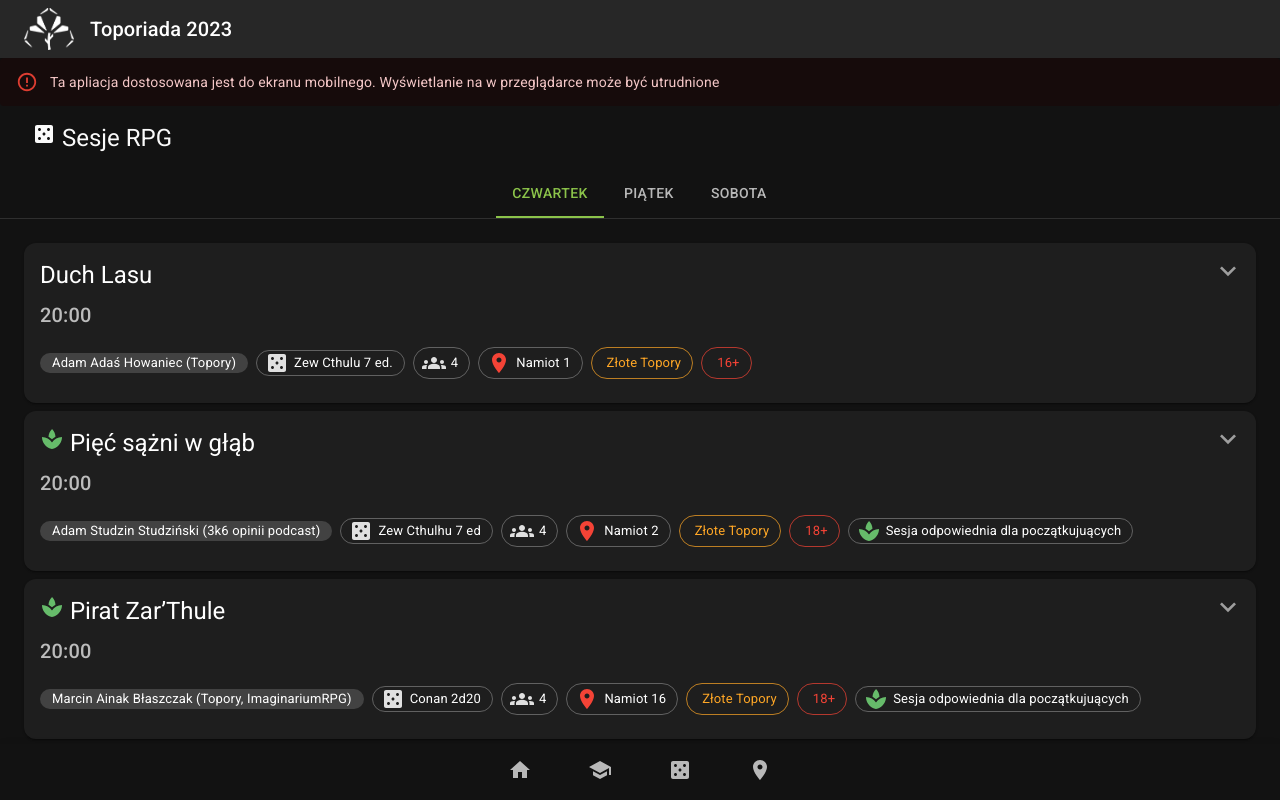
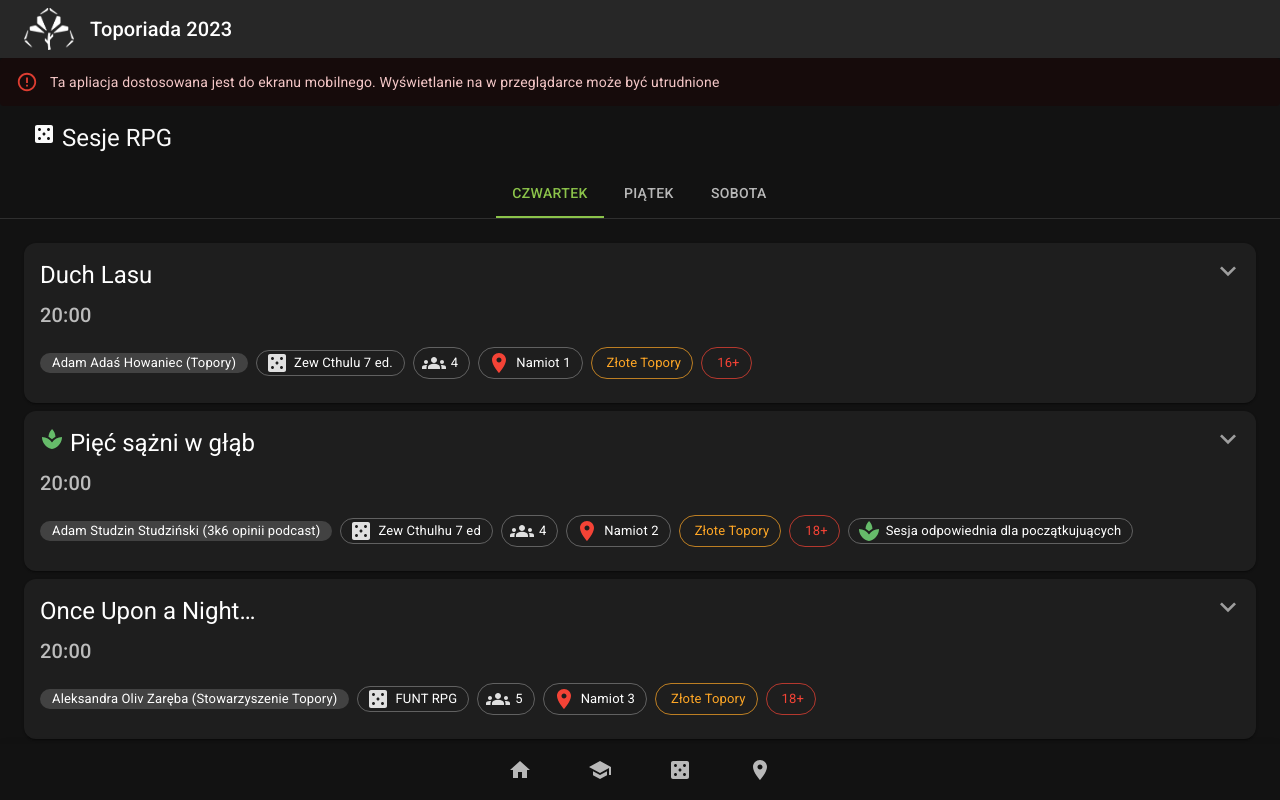
Before and after one commit to Yuka27/topo-app, a React (Create React App) app: page /sessions in a window 1280 px wide. Shown: the top 800 px of the page. Built offline with nearby package versions, Linux system fonts and the light colour scheme.

Commit message:
data sorting

```diff
--- a/src/components/SessionList.tsx
+++ b/src/components/SessionList.tsx
@@ -6,6 +6,12 @@ interface SesionListPage {
     sessions: SessionItem[]
 }
 
-const SessionList: React.FC<SesionListPage> = ({ sessions }) => <div>{sessions?.sort((a, b) => (a.location < b.location) && (a.time.startTime < b.time.startTime) ? -1 : 1).map(session => <Session key={session.id} session={session}/>)}</div>;
+const SessionList: React.FC<SesionListPage> = ({ sessions }) => <div>{sessions?.sort( (a, b) => {
+    console.log("a", a)
+    console.log("b", b)
+    if (parseInt(a.time.startTime) < parseInt(b.time.startTime)) return -1;
+    if (a.location > b.location) return 1;
+    return -1;
+    }).map(session => <Session key={session.id} session={session}/>)}</div>;
 
 export default SessionList;
--- a/src/types/types.ts
+++ b/src/types/types.ts
@@ -21,7 +21,7 @@ export interface SessionItem {
     isBegginerFriendly: boolean
     begginerFriendlyDesc: string
     minAge: string | number
-    location: string
+    location: number
     mg: string
     players: number
     outsideCompetition?: boolean
```
